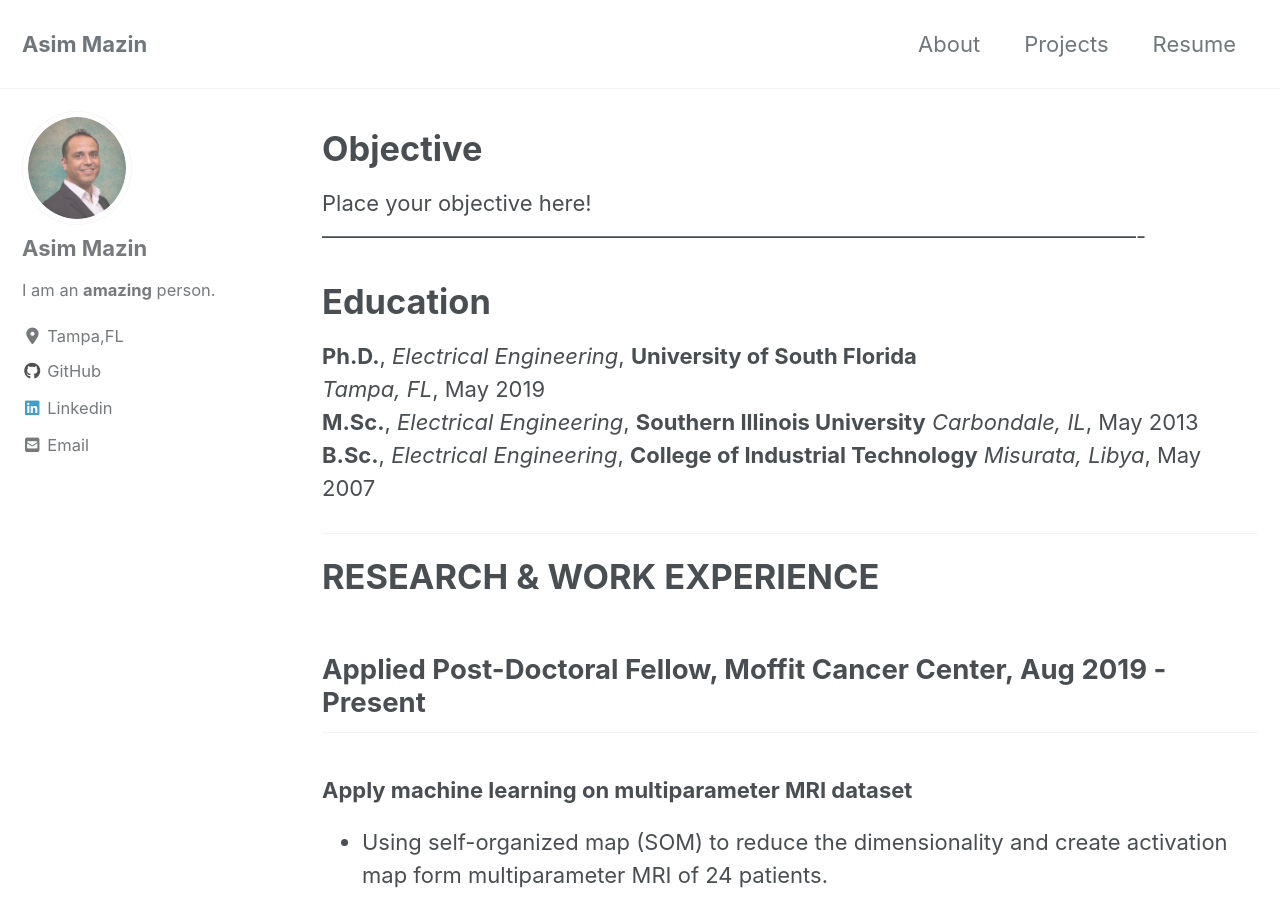
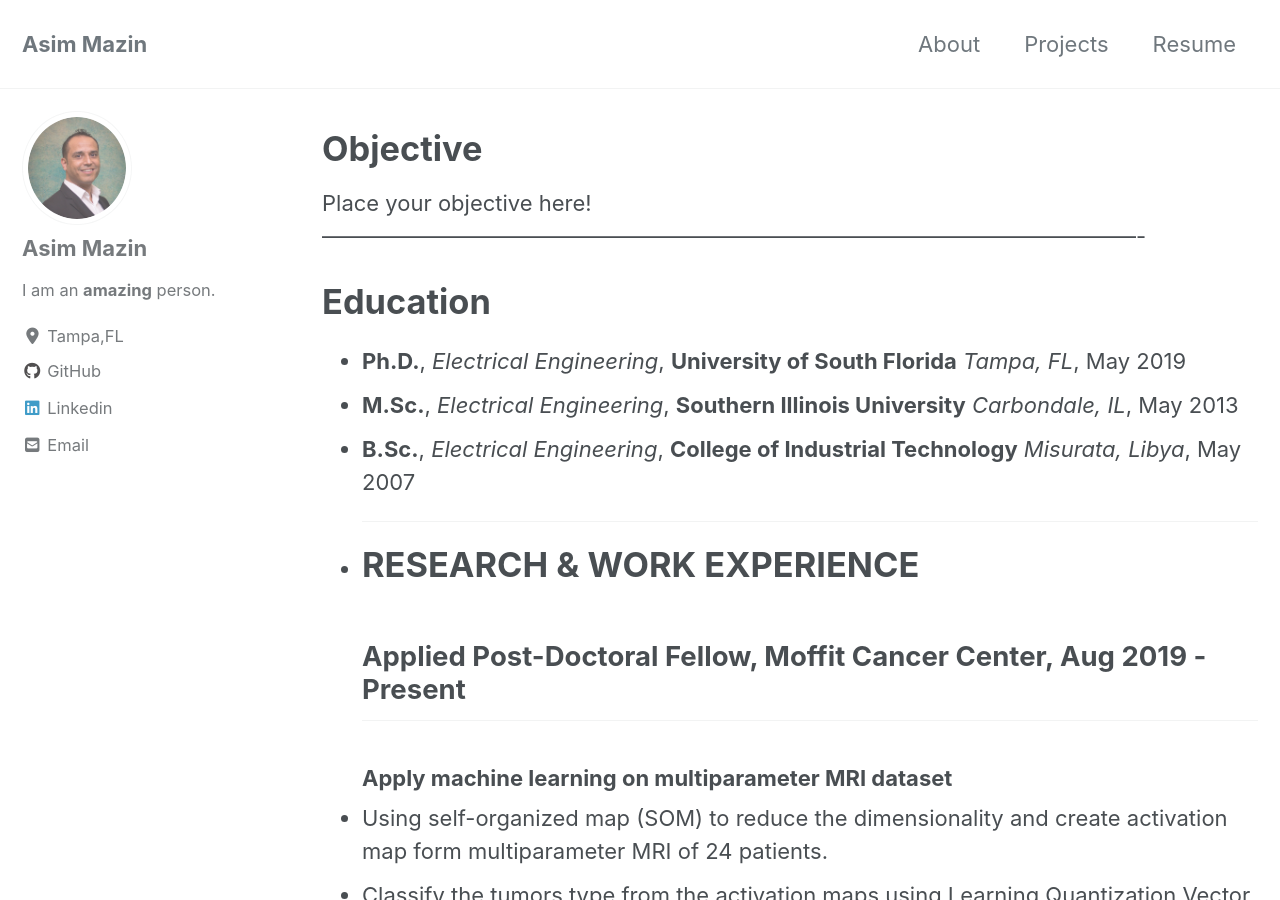
Before and after one commit to AsimMazin/Asimmazin.github.io, a Jekyll site: the page built from _pages/Resume.md, in a window 1280 px wide and 900 px high. Built offline with Jekyll 4.4.1, drawn with Linux system fonts in a browser that asks for light colours; cached includes are drawn as plain includes; nearby versions of some CDN libraries.

Commit message:
modifications

```diff
--- a/_pages/Resume.md
+++ b/_pages/Resume.md
@@ -10,10 +10,9 @@
 Place your objective here!
 ----------------------------------------------------------------------------------------------------------------
 # Education
- **Ph.D.**, *Electrical Engineering*, **University of South Florida** <br />
- *Tampa, FL*,       May 2019 <br />
- **M.Sc.**, *Electrical Engineering*, **Southern Illinois University**     *Carbondale, IL*,  May 2013 <br />
- **B.Sc.**, *Electrical Engineering*, **College of Industrial Technology** *Misurata, Libya*, May 2007
+ - **Ph.D.**, *Electrical Engineering*, **University of South Florida**      *Tampa, FL*,       May 2019
+ - **M.Sc.**, *Electrical Engineering*, **Southern Illinois University**     *Carbondale, IL*,  May 2013
+ - **B.Sc.**, *Electrical Engineering*, **College of Industrial Technology** *Misurata, Libya*, May 2007
 - - - - - -
 # RESEARCH & WORK EXPERIENCE
 ## Applied Post-Doctoral Fellow, Moffit Cancer Center, Aug 2019 - Present
```
